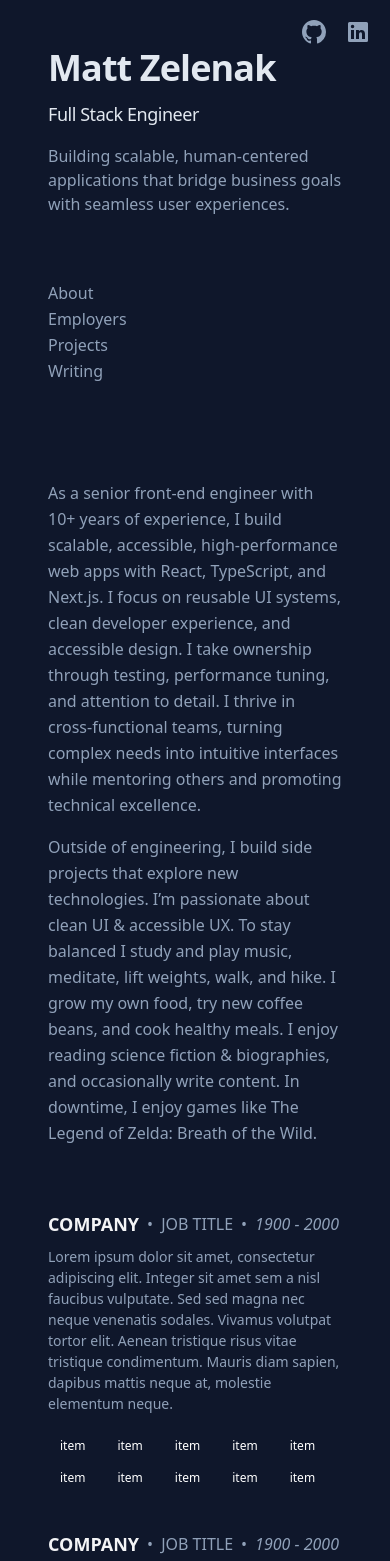
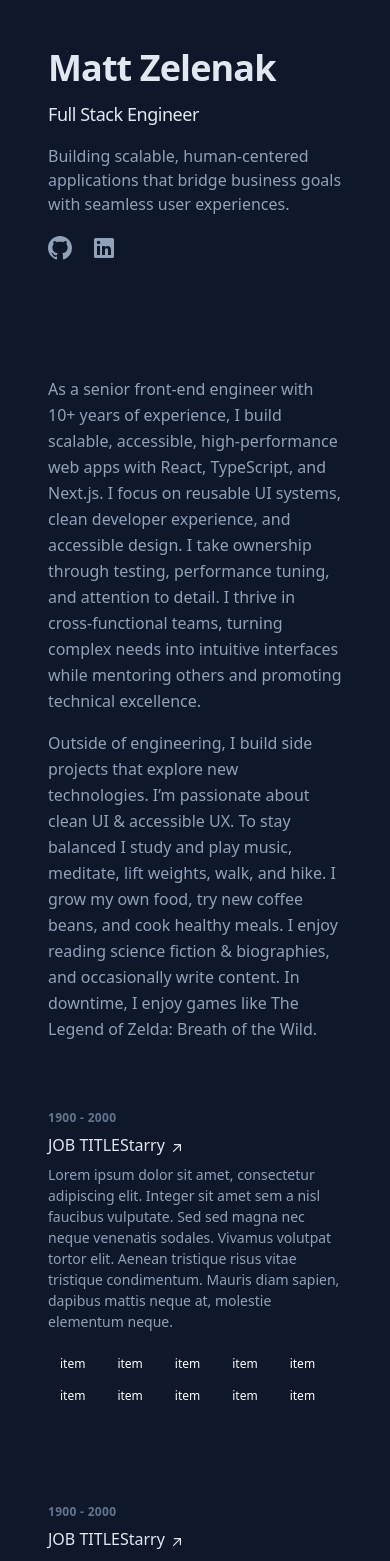
Before and after one commit to mzelenak-dev/mzed.dev, a Next.js app: page / in a window 390 px wide. Shown: the top 1561 px of the page. Built offline with nearby package versions, Linux system fonts and the light colour scheme.

Commit message:
Reformat columns

```diff
--- a/app/page.tsx
+++ b/app/page.tsx
@@ -9,28 +9,18 @@ export default function Home() {
         <header className="lg:sticky lg:top-0 lg:flex lg:max-h-screen lg:w-[48%] lg:flex-col lg:justify-between lg:py-24">
           <div>
             <h1 className="text-4xl font-bold tracking-tight text-slate-200 sm:text-5xl"><a href="/">Matt Zelenak</a></h1>
-            <div className="absolute top-0 right-0 lg:top-auto lg:right-auto lg:bottom-0 lg:left-0">
-              <SocialButtons />
-            </div>
             <h2 className="mt-3 text-lg font-medium tracking-tight text-slate-200 sm:text-xl">Full Stack Engineer</h2>
             <p className="mt-4 max-w-xs leading-normal">Building scalable, human-centered applications that bridge business goals with seamless user experiences.</p>
-            <nav aria-label="In-page jump links">
-              <ul className="mt-16">
-                <li>
-                  <Link href="#about">About</Link>
-                </li>
-                <li>
-                  <Link href="#experience">Employers</Link>
-                </li>
-                <li>
-                  <Link href="#projects">Projects</Link>
-                </li>
-                <li>
-                  <Link href="#writing">Writing</Link>
-                </li>
+            <nav className="nav hidden lg:block" aria-label="In-page jump links">
+              <ul className="mt-16 w-max">
+                <li><Link href="#about">About</Link></li>
+                <li><Link href="#experience">Employers</Link></li>
+                <li><Link href="#projects">Projects</Link></li>
+                <li><Link href="#writing">Writing</Link></li>
               </ul>
             </nav>
           </div>
+          <SocialButtons />
         </header>
         <main id="content" className="pt-24 lg:w-[52%] lg:py-24">
           <section id="about" className="mb-16 scroll-mt-16 md:mb-24 lg:mb-36 lg:scroll-mt-24">
--- a/components/Employer.tsx
+++ b/components/Employer.tsx
@@ -11,23 +11,34 @@ type EmployerProps = {
 
 const Employer = ({name, title, years, description, keywords}: EmployerProps) => {
   return (
-    <li className="flex flex-col">
-      <div>
-        <h3 className="flex items-center leading-snug">
-          <span className="text-gray-100 font-bold text-lg">{name}</span>
-          <span aria-hidden="true" className="mx-2">•</span>
-          <span className='text-accent'>{title}</span>
-          <span aria-hidden="true" className="mx-2">•</span>
-          <span className="italic">{`${years[0]} - ${years[1]}`}</span>
-        </h3>
+    <li className="mb-12">
+      <div className="group relative grid pb-1 transition-all sm:grid-cols-8 sm:gap-8 md:gap-4 lg:hover:!opacity-100 lg:group-hover/list:opacity-50">
+        <div className="absolute -inset-x-4 -inset-y-4 z-0 hidden rounded-md transition motion-reduce:transition-none lg:-inset-x-6 lg:block lg:group-hover:bg-slate-800/50 lg:group-hover:shadow-[inset_0_1px_0_0_rgba(148,163,184,0.1)] lg:group-hover:drop-shadow-lg"></div>
+        <header className="z-10 mb-2 mt-1 text-xs font-semibold uppercase tracking-wide text-slate-500 sm:col-span-2" aria-label="">
+          {`${years[0]} - ${years[1]}`}
+        </header>
+        <div className="z-10 sm:col-span-6">
+          <h3 className="font-medium leading-snug text-slate-200">
+            <div>
+              <a className="inline-flex items-baseline font-medium leading-tight text-slate-200 hover:text-teal-300 focus-visible:text-teal-300  group/link text-base" href="https://starry.com/" target="_blank" rel="noreferrer noopener" aria-label="Software Engineer Co-op at Starry (opens in a new tab)">
+                <span className="absolute -inset-x-4 -inset-y-2.5 hidden rounded md:-inset-x-6 md:-inset-y-4 lg:block"></span>
+                <span>
+                  {title}
+                  <span className="inline-block">
+                    Starry
+                    <svg xmlns="http://www.w3.org/2000/svg" viewBox="0 0 20 20" fill="currentColor" className="inline-block h-4 w-4 shrink-0 transition-transform group-hover/link:-translate-y-1 group-hover/link:translate-x-1 group-focus-visible/link:-translate-y-1 group-focus-visible/link:translate-x-1 motion-reduce:transition-none ml-1 translate-y-px" aria-hidden="true">
+                      <path fill-rule="evenodd" d="M5.22 14.78a.75.75 0 001.06 0l7.22-7.22v5.69a.75.75 0 001.5 0v-7.5a.75.75 0 00-.75-.75h-7.5a.75.75 0 000 1.5h5.69l-7.22 7.22a.75.75 0 000 1.06z" clip-rule="evenodd"></path>
+                    </svg>
+                  </span>
+                </span>
+              </a>
+            </div>
+         </h3>
+         <p className="mt-2 text-sm leading-normal">{description}</p>
+         <KeywordPills keywords={keywords} />
       </div>
-      <div>
-        <p className="mt-2 text-sm leading-normal">{description}</p>
-      </div>
-      <div>
-        <KeywordPills keywords={keywords} />
-      </div>
-    </li>
+   </div>
+</li>
   )
 }
 
```
